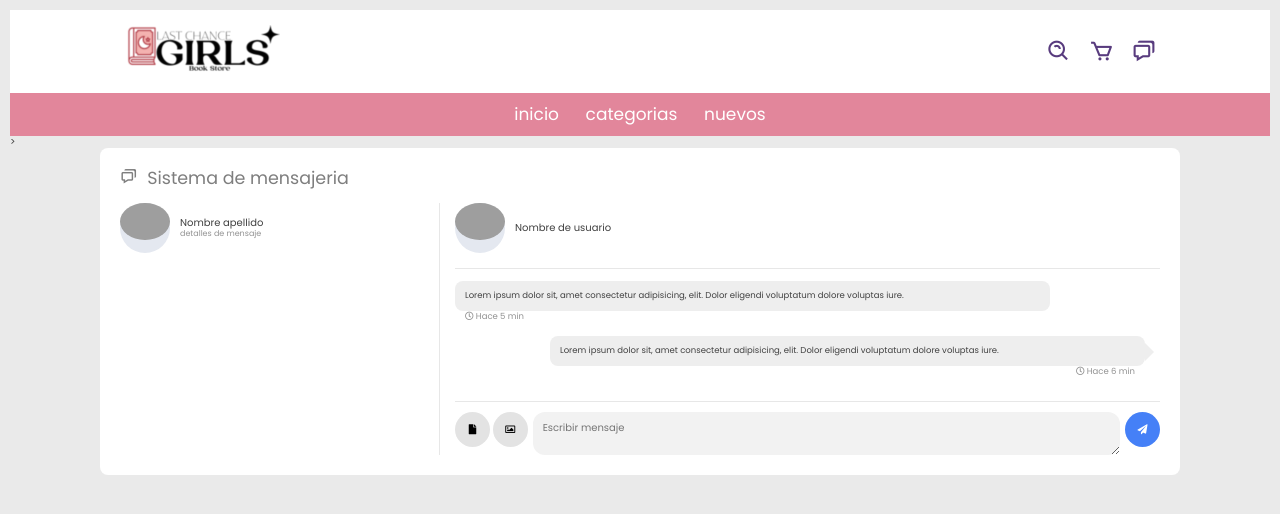
After one commit to casperr29/BDM-CI-paoly, a PHP site: page /mensajes.php in a window 1280 px wide. The commit adds this page. Shown: the top 514 px of the page. Run offline with PHP 8.4, Linux system fonts and the light colour scheme; the visitor is signed in with stand-in values (Sample User, id 1); tables that the repository leaves empty hold one stand-in row (values such as "Sample post"); some libraries are stand-ins or nearby versions; grey boxes are pictures that could not be loaded.

Commit message:
no voy a dormir hoy
sistema de mensajes en proceso, futura remodelacion del carrito para aplicar la api

```diff
--- a/MySQL files/stored procedures/Query_SP_INICIOSESION.sql
+++ b/MySQL files/stored procedures/Query_SP_INICIOSESION.sql
@@ -12,8 +12,8 @@ BEGIN
 SELECT 	`UsuarioID`,
 		`Rol`
 FROM `usuario`
-WHERE (`Correo` = Correo OR `Nickname` = pNickname)
-AND `Contrasenia` = pContrasenia
+WHERE (`pCorreo` = Correo OR `pNickname` = pNickname)
+AND `pContrasenia` = pContrasenia
 AND `Estatus_Usuario` = 1;
 END$$
 
--- a/cssarely/dashboard.css
+++ b/cssarely/dashboard.css
@@ -140,15 +140,6 @@
     color:var(--black);
  }
 
- .Vendidos .box-container .box .qty{
-    width: 100%;
-    padding:1.2rem 1.4rem;
-    border-radius: .5rem;
-    border:var(--border);
-    margin:1rem 0;
-    font-size: 2rem;
- }
-
  .Vendidos .box-container .box .price{
     position: absolute;
     top:1rem; left:1rem;
--- /dev/null
+++ b/cssarely/mensajes.css
@@ -0,0 +1,357 @@
+html {
+    -webkit-text-size-adjust: 100%;
+    -ms-text-size-adjust: 100%;
+    text-size-adjust: 100%;
+    line-height: 1.4;
+}
+
+
+* {
+    margin: 0;
+    padding: 0;
+    -webkit-box-sizing: border-box;
+    -moz-box-sizing: border-box;
+    box-sizing: border-box;
+}
+
+body {
+    color: #404040;
+    font-family: "Arial", Segoe UI, Tahoma, sans-serifl, Helvetica Neue, Helvetica;
+    background-color: #EAEAEA;
+    padding: 1rem;
+}
+
+/*=====================================
+estilos de la utilidad
+Copiar esto
+=====================================*/
+.body-chat img {
+    width: 100%;
+}
+.body-chat .avatar img {
+    border-radius: 50%;
+}
+.body-chat {
+    display: flex;
+    flex-wrap: wrap;
+    padding: 20px;
+    background-color: #fff;
+    margin-left: auto;
+    margin-right: auto;
+    max-width: 1080px;
+    border-radius: 8px;
+}
+.seccion-titulo {
+    display: block;
+    width: 100%;
+    margin-bottom: 1.5rem;
+    color: #7E7E7E;
+}
+.seccion-titulo h3 {
+    font-size: 1.75em;
+    font-weight: normal;
+}
+.seccion-titulo i {
+    margin-right: .5rem;
+}
+.seccion-usuarios {
+    width: 320px;
+    margin-right: 1.5rem;
+    border-right: 1px solid #E7E7E7;
+    padding-right: 15px;
+}
+
+/* seccion usuarios */
+.input-buscar {
+    display: flex;
+    align-items: center;
+    position: relative;
+    width: 100%;
+    margin-bottom: 1rem;
+}
+.seccion-buscar input[type="search"] {
+    display: block;
+    width: 100%;
+    background-color: #F3F3F3;
+    border: 0;
+    padding: 8px 15px;
+    border-radius: 2rem;
+}
+.seccion-buscar i {
+    position: absolute;
+    right: 15px;
+}
+
+.seccion-lista-usuarios {
+    display: flex;
+    flex-direction: column;
+    width: 100%;
+}
+.usuario {
+    display: flex;
+    flex-wrap: wrap;
+    align-items: center;
+    margin-bottom: 1rem;
+}
+.mensaje .avatar,
+.usuario-seleccionado .avatar,
+.usuario .avatar {
+    display: block;
+    width: 50px;
+    height: 50px;
+    margin-right: 1rem;
+    position: relative;
+    background-color: #E4E8F0;
+    border-radius: 50%;
+}
+.mensaje .avatar {
+    width: 35px;
+    height: 35px;
+    margin-right: 1rem;
+}
+.mensaje.left .avatar {
+    margin-right: 0;
+    margin-left: 1rem;
+}
+.usuario .cuerpo {
+    flex-grow: 1;
+    flex-basis: 0;
+}
+.usuario .cuerpo span {
+    display: block;
+}
+.usuario-seleccionado .cuerpo span:nth-child(2),
+.usuario .cuerpo span:nth-child(2) {
+    font-size: .8em;
+    color: #929292;
+}
+.usuario .estado-usuario {
+    position: absolute;
+    display: block;
+    width: 15px;
+    height: 15px;
+    background-color: #ADADAD;
+    bottom: 0;
+    right: 0;
+    border-radius: 50%;
+    border: 2px solid #fff;
+}
+.usuario .estado-usuario.enlinea {
+    background-color: #49DD45;
+}
+.usuario .estado-usuario.ocupado {
+    background-color: #5160F0;
+}
+
+.usuario .estado-usuario.desconectado {
+    background-color: #ADADAD;
+}
+
+.notificacion {
+    display: block;
+    width: auto;
+    float: right;
+    background-color: #4981D5;
+    color: #fff;
+    padding: 0 8px;
+    border-radius: 8px;
+    vertical-align: center;
+}
+
+/* seccion chat */
+.seccion-chat {
+    flex-basis: 0;
+    flex-grow: 1;
+}
+
+.usuario-seleccionado {
+    display: flex;
+    flex-wrap: wrap;
+    align-items: center;
+    margin-bottom: 1.25rem;
+    border-bottom: 1px solid #E7E7E7;
+    padding-bottom: 15px;
+}
+.panel-escritura .textarea textarea,
+.usuario-seleccionado .cuerpo {
+    flex-grow: 1;
+    flex-basis: 0;
+}
+.usuario-seleccionado .cuerpo span {
+    display: block;
+}
+
+.usuario-seleccionado .opciones {
+    display: block;
+    width: auto;
+    margin-left: 1rem;
+}
+
+.usuario-seleccionado .opciones ul {
+    list-style: none;
+    display: flex;
+}
+.usuario-seleccionado .opciones ul li + li {
+    margin-left: .5rem;
+}
+.usuario-seleccionado .opciones button {
+    display: flex;
+    align-items: center;
+    justify-content: center;
+    width: 35px;
+    height: 35px;
+    border-radius: 50%;
+    border: 0;
+    cursor: pointer;
+    box-shadow: 0 0 12px rgba(0, 0, 0, .05);
+}
+
+/* mensaje */
+.panel-chat {
+    display: block;
+    overflow-y: auto;
+    padding-right: 15px;
+    margin-bottom: 1rem;
+}
+.mensaje {
+    display: flex;
+    flex-wrap: wrap;
+    margin-bottom: 2.5rem;
+    justify-content: flex-start;
+}
+.mensaje.left {
+    justify-content: flex-end;
+}
+.mensaje  img {
+    margin-bottom: .5rem;
+}
+.mensaje .cuerpo {
+    font-size: 0.85em;
+    padding: 10px;
+    background-color: #EEEEEE;
+    border-radius: 8px;
+    position: relative;
+    width: calc(100% - 35px - 1rem - 5rem);
+}
+.mensaje .cuerpo::before {
+    content: '';
+    width: 0;
+    height: 0;
+    position: absolute;
+    border-width: 9px;
+    border-color: transparent #EEEEEE transparent transparent;
+    border-style: solid;
+    left: -18px;
+    top: 7px;
+}
+.mensaje.left .cuerpo::before {
+    border-color: transparent transparent transparent #EEEEEE;
+    left: initial;
+    right: -18px;
+}
+.mensaje .texto {
+    display: block;
+    position: relative;
+}
+.mensaje .cuerpo .tiempo {
+    position: absolute;
+    display: block;
+    bottom: -2.1rem;
+    color: #919191;
+    width: 100%;
+}
+.mensaje.left .tiempo {
+    text-align: right;
+}
+
+.mensaje .opciones-msj {
+    position: absolute;
+    right: -35px;
+    top: 0;
+    list-style: none;
+    opacity: 0;
+    visibility: hidden;
+}
+.mensaje.left .opciones-msj {
+    right: initial;
+    left: -35px;
+}
+.mensaje:hover .opciones-msj {
+    opacity: 1;
+    visibility: visible;
+}
+.mensaje .opciones-msj button {
+    display: flex;
+    align-items: center;
+    justify-content: center;
+    width: 30px;
+    height: 30px;
+    border-radius: 50%;
+    border: 0;
+    background-color: #F1F1F1;
+    margin-bottom: .2rem;
+    cursor: pointer;
+    color: #757575;
+}
+.panel-escritura button:active,
+.usuario-seleccionado .opciones button:active,
+.mensaje .opciones-msj button:active {
+    background-color: #D7D7D7;
+}
+
+/* panel escritura */
+.panel-escritura {
+    display: block;
+}
+.panel-escritura .textarea {
+    display: flex;
+    flex-wrap: wrap;
+    border-top: 1px solid #E7E7E7;
+    padding-top: 1rem;
+}
+.panel-escritura .textarea textarea,
+.panel-escritura .opcines {
+    margin-right: .5rem;
+}
+.panel-escritura button {
+    border: 0;
+    background-color: #E3E3E3;
+    display: inline-flex;
+    width: 35px;
+    height: 35px;
+    align-items: center;
+    justify-content: center;
+    border-radius: 50%;
+    cursor: pointer;
+    position: relative;
+}
+.panel-escritura button label {
+    display: block;
+    position: absolute;
+    top: 0;
+    left: 0;
+    width: 100%;
+    height: 100%;
+    z-index: 1;
+}
+.panel-escritura button input {
+    display: none;
+    position: absolute;
+    top: 0;
+    left: 0;
+}
+.panel-escritura button.enviar {
+    background-color: #4580F7;
+    color: #fff;
+}
+.panel-escritura .textarea textarea {
+    border: 0;
+    background-color: #F2F2F2;
+    border-radius: 12px;
+    padding: 10px;
+}
+@media (max-width: 780px) {
+    .seccion-usuarios {
+        width: 280px;
+    }
+}
--- a/header.php
+++ b/header.php
@@ -60,6 +60,7 @@
                     echo '<a href="perfil-admin.php" class="bx bx-user"></a>';
                 };?>
                 <a href="carrito.php" class="bx bx-cart"></a>
+                <a href="mensajes.php" class="bx bx-chat"></a>
 
             </div>
 
--- /dev/null
+++ b/mensajes.php
@@ -0,0 +1,108 @@
+<!DOCTYPE html>
+<html lang="en">
+
+<head>
+    <meta charset="UTF-8">
+    <meta name="viewport" content="width=device-width, initial-scale=1.0">
+    <title>Mensajes</title>
+    <link rel="stylesheet" type="text/css" href="cssarely/dashboard.css"/>
+    <link rel="stylesheet" type="text/css" href="cssarely/mensajes.css"/>
+    <link rel="stylesheet" type="text/css" href="https://necolas.github.io/normalize.css/8.0.1/normalize.css">
+    <link rel="stylesheet" href="https://pro.fontawesome.com/releases/v5.10.0/css/all.css" integrity="sha384-AYmEC3Yw5cVb3ZcuHtOA93w35dYTsvhLPVnYs9eStHfGJvOvKxVfELGroGkvsg+p" crossorigin="anonymous" />
+</head>
+<body>
+
+    <header>
+        <?php include 'header.php'?>
+        <div class="header-2">
+            <nav class="navbar">
+                <a href="dashboard.php">inicio</a>
+                <a href="dashboard.php">categorias</a>
+                <a href="dashboard.php">nuevos</a>
+            </nav>
+        </div> >
+    </header>
+    <section class="body-chat">
+        <div class="seccion-titulo">
+            <h3>
+                <i class="bx bx-chat"></i>
+                Sistema de mensajeria
+            </h3>
+        </div>
+        <div class="seccion-usuarios">
+
+            <div class="seccion-lista-usuarios">
+                <div class="usuario">
+                    <div class="avatar">
+                        <img src="ruta_img" alt="img">
+
+                    </div>
+                    <div class="cuerpo">
+                        <span> Nombre apellido</span>
+                        <span>detalles de mensaje</span>
+                    </div>
+                </div>
+        </div>
+    </div>
+    <div class="seccion-chat">
+        <div class="usuario-seleccionado">
+            <div class="avatar">
+                <img src="ruta_img" alt="img">
+            </div>
+            <div class="cuerpo">
+                <span>Nombre de usuario</span>
+
+            </div>
+        </div>
+        <div class="panel-chat">
+            <div class="mensaje">
+                <div class="cuerpo">
+                    <div class="texto">
+                        Lorem ipsum dolor sit, amet consectetur adipisicing, elit. Dolor eligendi voluptatum dolore voluptas iure.
+                        <span class="tiempo">
+                            <i class="far fa-clock"></i>
+                            Hace 5 min
+                        </span>
+                    </div>
+
+                </div>
+            </div>
+            <!-- derecha -->
+            <div class="mensaje left">
+                <div class="cuerpo">
+                    <div class="texto">
+                        Lorem ipsum dolor sit, amet consectetur adipisicing, elit. Dolor eligendi voluptatum dolore voluptas iure.
+                        <span class="tiempo">
+                            <i class="far fa-clock"></i>
+                            Hace 6 min
+                        </span>
+                    </div>
+                </div>
+            </div>
+        </div>
+        <div class="panel-escritura">
+            <form class="textarea">
+                <div class="opcines">
+                    <button type="button">
+                        <i class="fas fa-file"></i>
+                        <label for="file"></label>
+                        <input type="file" id="file">
+                    </button>
+                    <button type="button">
+                        <i class="far fa-image"></i>
+                        <label for="img"></label>
+                        <input type="file" id="img">
+                    </button>
+                </div>
+                <textarea placeholder="Escribir mensaje"></textarea>
+                <button type="button" class="enviar">
+                    <i class="fas fa-paper-plane"></i>
+                </button>
+            </form>
+        </div>
+    </div>
+</section>
+
+</body>
+
+</html>
--- a/producto.php
+++ b/producto.php
@@ -102,7 +102,7 @@
             </div>
         </div>
     </div>
-
+    <?php include 'comentarios.php' ?>
     <script src="//cdn.jsdelivr.net/npm/sweetalert2@11"></script>
     <script src="jsarely/producto.js"></script>
     <script src="jsarely/checkout.js"></script>
```
Also changed, not shown: comentarios.php (added, +121 -0 lines), cssarely/comentarios.css (added, +129 -0 lines), dashboard.php (+6 -8 lines).
